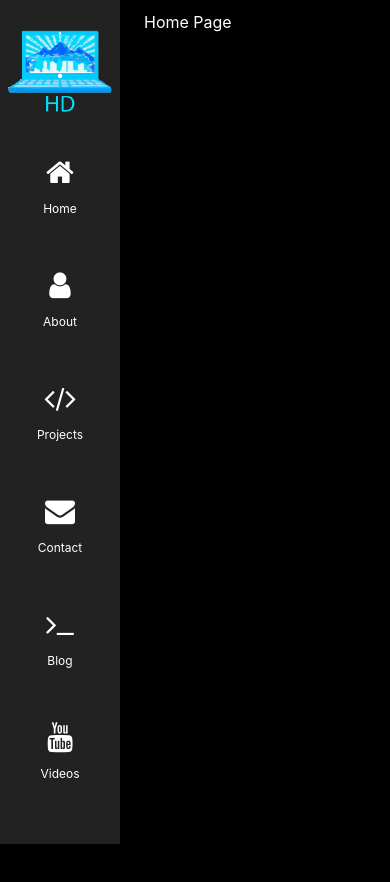
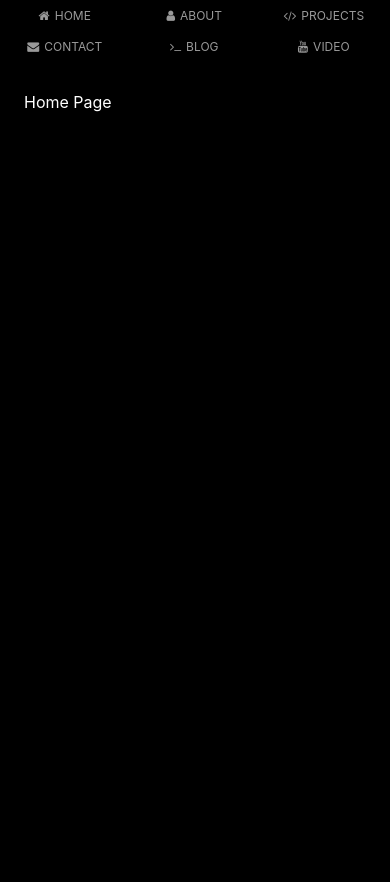
Before and after one commit to henry-doan/hd-site3.0, a React (Create React App) app: page / in a window 390 px wide. Shown: the top 882 px of the page. Built offline with nearby package versions, Linux system fonts and the light colour scheme.

Commit message:
navbar responsive

```diff
--- a/src/components/shared/Navbar.js
+++ b/src/components/shared/Navbar.js
@@ -1,7 +1,8 @@
-import { SideNav, SideNavItem, SideNavIcon, LogoImg, LogoContainer, SideNavItemA } from '../styled/navStyles';
+import { SideNav, SideNavItem, SideNavIcon, LogoImg, LogoContainer, SideNavItemA, SmallNav, SmallNavItem, SmallNavItemA, SmallNavIcon } from '../styled/navStyles';
 import Logo from '../../images/Logo.png';
 
 const Navbar = () => (
+  <>
     <SideNav>
       <LogoContainer>
         <LogoImg src={Logo} alt="logo" />
@@ -43,6 +44,33 @@ const Navbar = () => (
         </p>
       </SideNavItemA>
     </SideNav>
+    <SmallNav>
+      <SmallNavItem to="/">
+        <SmallNavIcon className="fa fa-home"></SmallNavIcon>
+        HOME
+      </SmallNavItem>
+      <SmallNavItem to="/about">
+        <SmallNavIcon className="fa fa-user"></SmallNavIcon>
+        ABOUT
+      </SmallNavItem>
+      <SmallNavItem to="/projects">
+        <SmallNavIcon className="fa fa-code"></SmallNavIcon>
+        PROJECTS
+      </SmallNavItem>
+      <SmallNavItem to="/contact">
+        <SmallNavIcon className="fa fa-envelope"></SmallNavIcon>
+        CONTACT
+      </SmallNavItem>
+      <SmallNavItemA href="https://hd-blog-henry-doan.vercel.app/" target="_blank" rel="noopener noreferrer">
+        <SmallNavIcon className="fa fa-terminal"></SmallNavIcon>
+        BLOG
+      </SmallNavItemA>
+      <SmallNavItemA href="https://hd-coding.netlify.app/" target="_blank" rel="noopener noreferrer">
+        <SmallNavIcon className="fa fa-youtube"></SmallNavIcon>
+        VIDEO
+      </SmallNavItemA>
+    </SmallNav>
+  </>
 )
 
 export default Navbar;
--- a/src/components/styled/navStyles.js
+++ b/src/components/styled/navStyles.js
@@ -1,5 +1,5 @@
 import styled from 'styled-components';
-import { NavLink } from 'react-router-dom';
+import { Link, NavLink } from 'react-router-dom';
 
 export const SideNav = styled.nav`
   width: 120px;
@@ -13,6 +13,10 @@ export const SideNav = styled.nav`
   display: block;
   color: white;
   height: 100vh;
+
+  @media (max-width: 768px) {
+    display: none !important;
+  }
 `
 
 export const SideNavItem = styled(NavLink)`
@@ -80,3 +84,60 @@ export const LogoContainer = styled.div`
   padding-left: 7px;
   padding-right: 7px;
 `
+
+export const SmallNav = styled.div`
+  top: 0;
+  position: fixed;
+  width: 100%;
+  z-index: 1;
+  color: #fff;
+  background-color: #000;
+  text-align: center;
+  font-size: 12px;
+  opacity: 0.60;
+  overflow: hidden;
+
+  @media (min-width: 768px) {
+    display: none !important;
+  }
+`
+
+export const SmallNavItem = styled(Link)`
+  width: 25% !important;
+  white-space: normal;
+  padding: 8px 16px;
+  float: left;
+  border: none;
+  display: block;
+  outline: 0;
+  user-select: none;
+  vertical-align: middle;
+  overflow: hidden;
+  text-decoration: none;
+  color: inherit;
+  background-color: inherit;
+  text-align: center;
+  cursor: pointer;
+`
+
+export const SmallNavItemA = styled.a`
+  width: 25% !important;
+  white-space: normal;
+  padding: 8px 16px;
+  float: left;
+  border: none;
+  display: block;
+  outline: 0;
+  user-select: none;
+  vertical-align: middle;
+  overflow: hidden;
+  text-decoration: none;
+  color: inherit;
+  background-color: inherit;
+  text-align: center;
+  cursor: pointer;
+`
+
+export const SmallNavIcon = styled.i`
+  margin-right: 5px;
+`
--- a/src/components/styled/sharedStyles.js
+++ b/src/components/styled/sharedStyles.js
@@ -6,4 +6,9 @@ export const MainContainer = styled.div`
   color: white;
   background-color: black;
   height: 100vh;
+
+  @media (max-width: 768px) {
+    margin-left: 0;
+    margin-top: 80px;
+  }
 `
```
Lines whose indentation alone changed are shown as unchanged.
